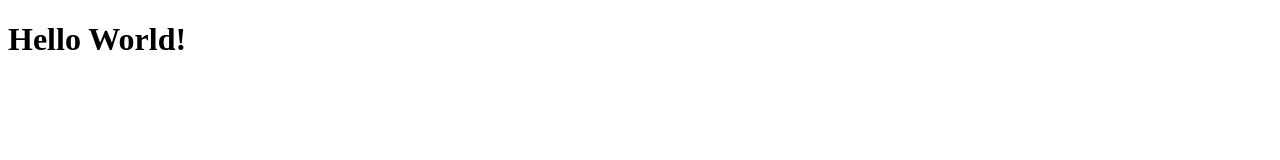
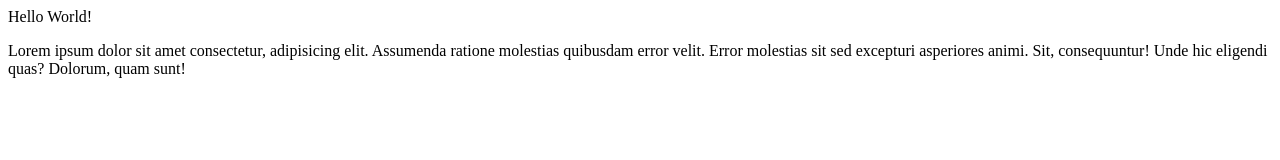
Before and after one commit to Vinitkarki/gitTutorial, a plain HTML site: page index.html in a window 1280 px wide. Drawn offline with Linux system fonts and the light colour scheme.

Commit message:
made changes

```diff
--- a/index.html
+++ b/index.html
@@ -7,6 +7,7 @@
     <title>GitTutorial</title>
 </head>
 <body>
-    <h1>Hello World!</h1>
+    <h1g>Hello World!</h1>
+    <p>Lorem ipsum dolor sit amet consectetur, adipisicing elit. Assumenda ratione molestias quibusdam error velit. Error molestias sit sed excepturi asperiores animi. Sit, consequuntur! Unde hic eligendi quas? Dolorum, quam sunt!</p>
 </body>
 </html>
```
